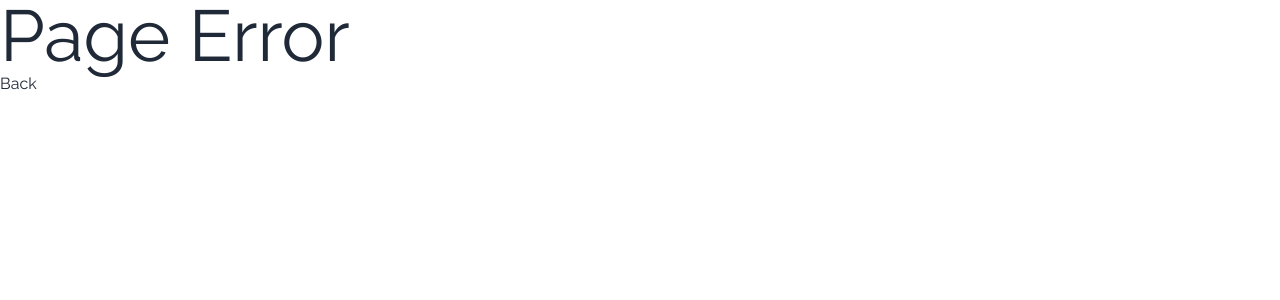
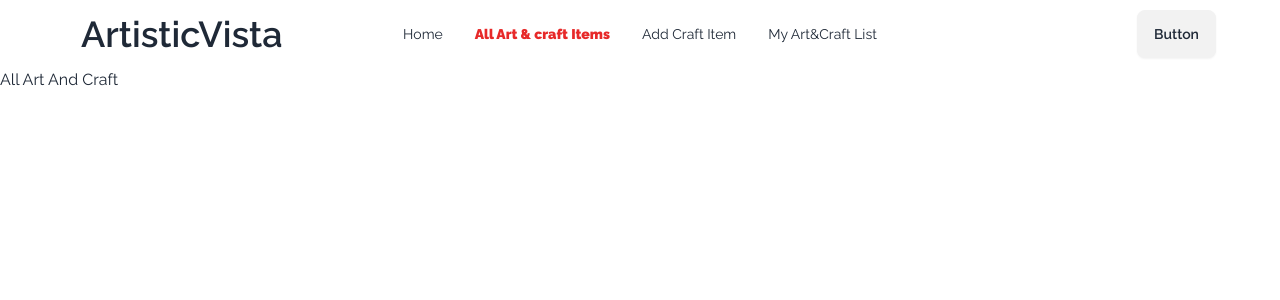
Before and after one commit to sayemhossin/-ArtisticVista-client-10, a React (Vite) app: page /allart in a window 1280 px wide. Before the commit this address had no page. Shown: the top 300 px of the page. Built offline with nearby package versions, Linux system fonts and the light colour scheme.

Commit message:
added banner

```diff
--- /dev/null
+++ b/src/Components/Banner.jsx
@@ -0,0 +1,37 @@
+
+const Banner = () => {
+    return (
+        <div className="carousel md:min-h-screen h-56 w-full">
+        <div id="slide1" className="carousel-item relative w-full">
+          <img src="https://daisyui.com/images/stock/photo-1625726411847-8cbb60cc71e6.jpg" className="w-full" />
+          <div className="absolute flex justify-between transform -translate-y-1/2 left-5 right-5 top-1/2">
+            <a href="#slide4" className="btn btn-circle">❮</a>
+            <a href="#slide2" className="btn btn-circle">❯</a>
+          </div>
+        </div>
+        <div id="slide2" className="carousel-item relative w-full">
+          <img src="https://daisyui.com/images/stock/photo-1609621838510-5ad474b7d25d.jpg" className="w-full" />
+          <div className="absolute flex justify-between transform -translate-y-1/2 left-5 right-5 top-1/2">
+            <a href="#slide1" className="btn btn-circle">❮</a>
+            <a href="#slide3" className="btn btn-circle">❯</a>
+          </div>
+        </div>
+        <div id="slide3" className="carousel-item relative w-full">
+          <img src="https://daisyui.com/images/stock/photo-1414694762283-acccc27bca85.jpg" className="w-full" />
+          <div className="absolute flex justify-between transform -translate-y-1/2 left-5 right-5 top-1/2">
+            <a href="#slide2" className="btn btn-circle">❮</a>
+            <a href="#slide4" className="btn btn-circle">❯</a>
+          </div>
+        </div>
+        <div id="slide4" className="carousel-item relative w-full">
+          <img src="https://daisyui.com/images/stock/photo-1665553365602-b2fb8e5d1707.jpg" className="w-full" />
+          <div className="absolute flex justify-between transform -translate-y-1/2 left-5 right-5 top-1/2">
+            <a href="#slide3" className="btn btn-circle">❮</a>
+            <a href="#slide1" className="btn btn-circle">❯</a>
+          </div>
+        </div>
+      </div>
+    );
+};
+
+export default Banner;
--- /dev/null
+++ b/src/Components/Navbar.css
@@ -0,0 +1,6 @@
+#sidebar a.active {
+
+    background-color: unset;
+    color: #E72929;
+    font-weight: 900;
+}
--- a/src/Components/Navbar.jsx
+++ b/src/Components/Navbar.jsx
@@ -1,42 +1,38 @@
+import { NavLink } from "react-router-dom";
+import './Navbar.css'
+const Navbar = () => {
 
-const Navbar = () => {
+const link = <>
+<div className="flex  flex-col lg:flex-row" id="sidebar">
+<li><NavLink to={'/'}>Home</NavLink></li>
+<li><NavLink to={'/allart'}>All Art & craft Items</NavLink></li>
+<li><NavLink to={'/addcraft'}>Add Craft Item</NavLink></li>
+<li><NavLink to={'/myartlist'}>My Art&Craft List</NavLink></li>
+</div>
+
+</>
+
+
     return (
-        <div className="navbar bg-base-100">
+        <div className="navbar bg-base-100 md:px-16">
   <div className="navbar-start">
     <div className="dropdown">
       <div tabIndex={0} role="button" className="btn btn-ghost lg:hidden">
         <svg xmlns="http://www.w3.org/2000/svg" className="h-5 w-5" fill="none" viewBox="0 0 24 24" stroke="currentColor"><path strokeLinecap="round" strokeLinejoin="round" strokeWidth="2" d="M4 6h16M4 12h8m-8 6h16" /></svg>
       </div>
       <ul tabIndex={0} className="menu menu-sm dropdown-content mt-3 z-[1] p-2 shadow bg-base-100 rounded-box w-52">
-        <li><a>Item 1</a></li>
-        <li>
-          <a>Parent</a>
-          <ul className="p-2">
-            <li><a>Submenu 1</a></li>
-            <li><a>Submenu 2</a></li>
-          </ul>
-        </li>
-        <li><a>Item 3</a></li>
+       {link}
       </ul>
     </div>
-    <a className="btn btn-ghost text-xl">ArtisticVista</a>
+    <a className="btn text-xl btn-ghost md:text-4xl">ArtisticVista</a>
   </div>
   <div className="navbar-center hidden lg:flex">
     <ul className="menu menu-horizontal px-1">
-      <li><a>Item 1</a></li>
-      <li>
-        <details>
-          <summary>Parent</summary>
-          <ul className="p-2">
-            <li><a>Submenu 1</a></li>
-            <li><a>Submenu 2</a></li>
-          </ul>
-        </details>
-      </li>
-      <li><a>Item 3</a></li>
+     {link}
     </ul>
   </div>
   <div className="navbar-end">
+
     <a className="btn">Button</a>
   </div>
 </div>
--- /dev/null
+++ b/src/Pages/AddCraftItem.jsx
@@ -0,0 +1,10 @@
+
+const AddCraftItem = () => {
+    return (
+        <div>
+            <h1 className="text3xl">Add Craft Item</h1>
+        </div>
+    );
+};
+
+export default AddCraftItem;
--- /dev/null
+++ b/src/Pages/AllArtAndCraft.jsx
@@ -0,0 +1,10 @@
+
+const AllArtAndCraft = () => {
+    return (
+        <div>
+            <h1 className="text3xl">All Art And Craft</h1>
+        </div>
+    );
+};
+
+export default AllArtAndCraft;
--- a/src/Pages/Home.jsx
+++ b/src/Pages/Home.jsx
@@ -1,8 +1,10 @@
+import Banner from "../Components/Banner";
 
 const Home = () => {
     return (
         <div>
             <h2>This Is Home</h2>
+            <Banner></Banner>
         </div>
     );
 };
--- /dev/null
+++ b/src/Pages/MyArtAndCraftList.jsx
@@ -0,0 +1,10 @@
+
+const MyArtAndCraftList = () => {
+    return (
+        <div>
+            <h1 className="text3xl">My Art And Craft List</h1>
+        </div>
+    );
+};
+
+export default MyArtAndCraftList;
```
Also changed, not shown: src/main.jsx (+16 -1 lines).
